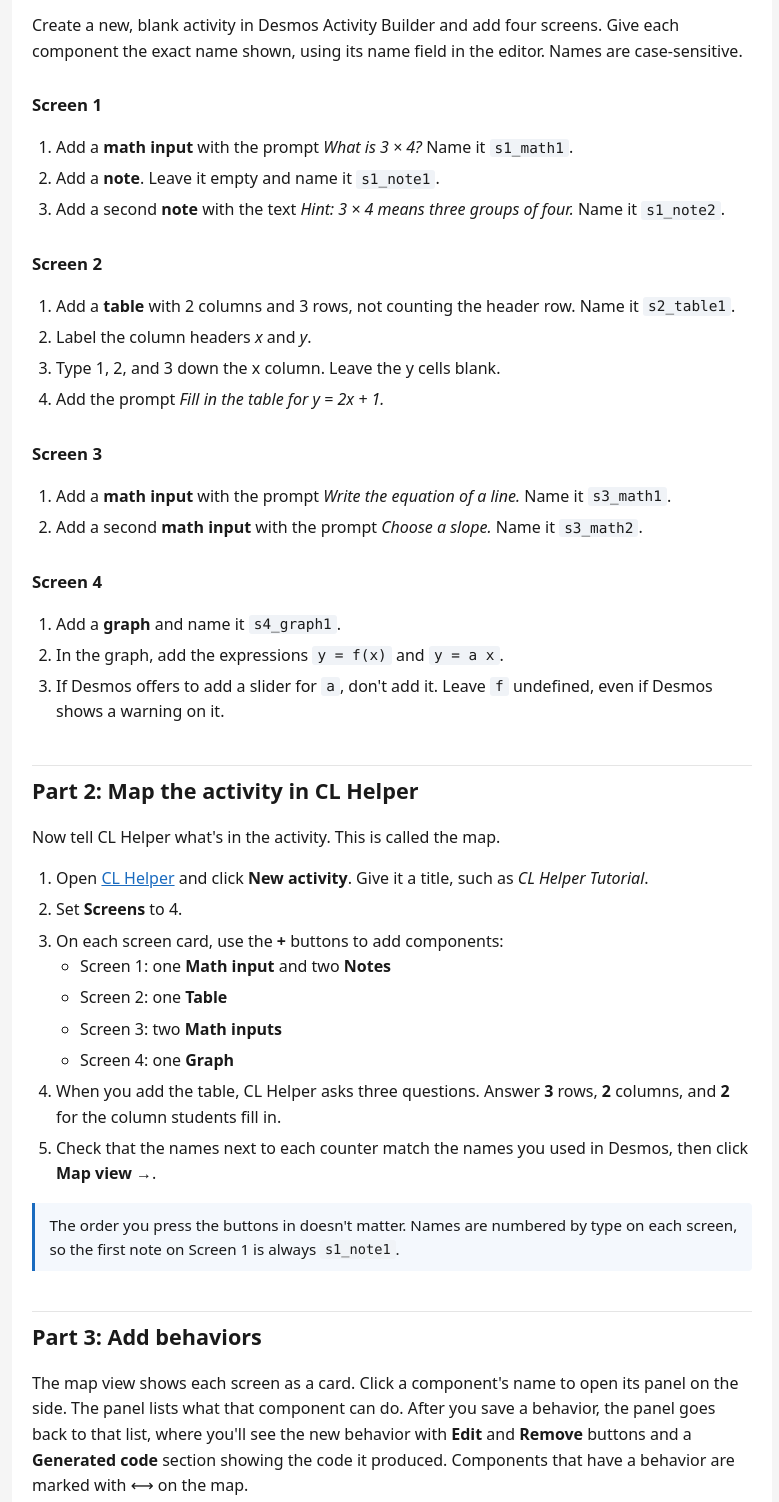
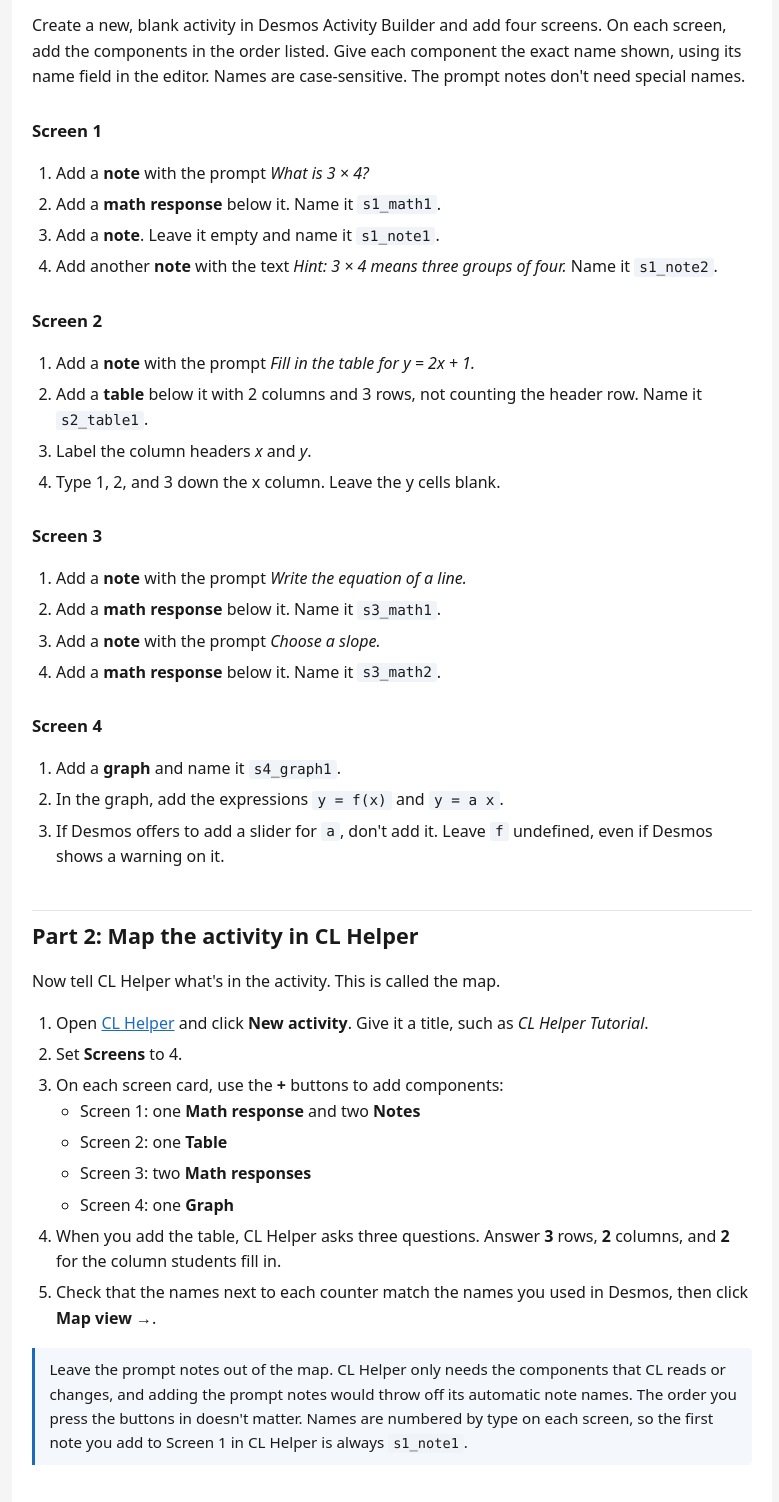
Before and after one commit to PabloG314/desmos-cl-helper, a website built with Vite: page tutorial.html in a window 1280 px wide. Shown: the part 841-2343 px from the top of the page, without its empty margins (248-1027 px from the left). Built offline with nearby package versions, Linux system fonts and the light colour scheme.

Commit message:
Say 'math response' and give each prompt its own note
Tutorial: Part 1 now has the teacher add a prompt note before each
component it belongs to, and Part 2 says to leave prompt notes out of
the map. 'Math input' becomes 'math response' throughout.

App: the component button and panel labels say 'Math response' to match
current Activity Builder wording. The internal type stays 'math', so
saved activities and share links still load.

Co-Authored-By: Claude Opus 5.5 <noreply@anthropic.com>
Claude-Session: https://claude.ai/code/session_01EDzdg2H62JoXTDdkYykYKP

```diff
--- a/src/ui/mappingPhase.ts
+++ b/src/ui/mappingPhase.ts
@@ -4,7 +4,7 @@ import { getAllDisplayNames } from '../model/naming';
 
 const COMPONENT_TYPES: { type: ComponentType; label: string }[] = [
   { type: 'note',   label: 'Note' },
-  { type: 'math',   label: 'Math input' },
+  { type: 'math',   label: 'Math response' },
   { type: 'text',   label: 'Text input' },
   { type: 'mc',     label: 'Multiple choice' },
   { type: 'check',  label: 'Checkboxes' },
--- a/tutorial.html
+++ b/tutorial.html
@@ -48,29 +48,33 @@
           up, so you can go straight to <a href="#map">Part 2</a>.
         </p>
         <p>
-          Create a new, blank activity in Desmos Activity Builder and add four screens. Give each component
-          the exact name shown, using its name field in the editor. Names are case-sensitive.
+          Create a new, blank activity in Desmos Activity Builder and add four screens. On each screen, add the
+          components in the order listed. Give each component the exact name shown, using its name field in the
+          editor. Names are case-sensitive. The prompt notes don't need special names.
         </p>
 
         <h3>Screen 1</h3>
         <ol>
-          <li>Add a <strong>math input</strong> with the prompt <em>What is 3 × 4?</em> Name it <code>s1_math1</code>.</li>
+          <li>Add a <strong>note</strong> with the prompt <em>What is 3 × 4?</em></li>
+          <li>Add a <strong>math response</strong> below it. Name it <code>s1_math1</code>.</li>
           <li>Add a <strong>note</strong>. Leave it empty and name it <code>s1_note1</code>.</li>
-          <li>Add a second <strong>note</strong> with the text <em>Hint: 3 × 4 means three groups of four.</em> Name it <code>s1_note2</code>.</li>
+          <li>Add another <strong>note</strong> with the text <em>Hint: 3 × 4 means three groups of four.</em> Name it <code>s1_note2</code>.</li>
         </ol>
 
         <h3>Screen 2</h3>
         <ol>
-          <li>Add a <strong>table</strong> with 2 columns and 3 rows, not counting the header row. Name it <code>s2_table1</code>.</li>
+          <li>Add a <strong>note</strong> with the prompt <em>Fill in the table for y = 2x + 1.</em></li>
+          <li>Add a <strong>table</strong> below it with 2 columns and 3 rows, not counting the header row. Name it <code>s2_table1</code>.</li>
           <li>Label the column headers <em>x</em> and <em>y</em>.</li>
           <li>Type 1, 2, and 3 down the x column. Leave the y cells blank.</li>
-          <li>Add the prompt <em>Fill in the table for y = 2x + 1.</em></li>
         </ol>
 
         <h3>Screen 3</h3>
         <ol>
-          <li>Add a <strong>math input</strong> with the prompt <em>Write the equation of a line.</em> Name it <code>s3_math1</code>.</li>
-          <li>Add a second <strong>math input</strong> with the prompt <em>Choose a slope.</em> Name it <code>s3_math2</code>.</li>
+          <li>Add a <strong>note</strong> with the prompt <em>Write the equation of a line.</em></li>
+          <li>Add a <strong>math response</strong> below it. Name it <code>s3_math1</code>.</li>
+          <li>Add a <strong>note</strong> with the prompt <em>Choose a slope.</em></li>
+          <li>Add a <strong>math response</strong> below it. Name it <code>s3_math2</code>.</li>
         </ol>
 
         <h3>Screen 4</h3>
@@ -90,9 +94,9 @@
           <li>
             On each screen card, use the <strong>+</strong> buttons to add components:
             <ul>
-              <li>Screen 1: one <strong>Math input</strong> and two <strong>Notes</strong></li>
+              <li>Screen 1: one <strong>Math response</strong> and two <strong>Notes</strong></li>
               <li>Screen 2: one <strong>Table</strong></li>
-              <li>Screen 3: two <strong>Math inputs</strong></li>
+              <li>Screen 3: two <strong>Math responses</strong></li>
               <li>Screen 4: one <strong>Graph</strong></li>
             </ul>
           </li>
@@ -103,8 +107,10 @@
           <li>Check that the names next to each counter match the names you used in Desmos, then click <strong>Map view →</strong>.</li>
         </ol>
         <p class="tut__aside">
-          The order you press the buttons in doesn't matter. Names are numbered by type on each screen, so
-          the first note on Screen 1 is always <code>s1_note1</code>.
+          Leave the prompt notes out of the map. CL Helper only needs the components that CL reads or changes,
+          and adding the prompt notes would throw off its automatic note names. The order you press the buttons
+          in doesn't matter. Names are numbered by type on each screen, so the first note you add to Screen 1 in CL
+          Helper is always <code>s1_note1</code>.
         </p>
       </section>
 
@@ -118,7 +124,7 @@
           have a behavior are marked with ⟷ on the map.
         </p>
         <p class="tut__aside">
-          You may also see an <strong>Ideas</strong> panel suggesting links such as plotting a math input on
+          You may also see an <strong>Ideas</strong> panel suggesting links such as plotting a math response on
           a later graph. Those are suggestions only. For this tutorial, follow the steps below.
         </p>
 
@@ -252,7 +258,7 @@ number("a"): s3_math2.numericValue
         <ul>
           <li><strong>Changing a behavior:</strong> click the component on the map and choose <strong>Edit</strong>. The script's badge changes to <em>Needs re-copying</em>. Copy it and paste it over the old code in Desmos.</li>
           <li><strong>Renaming a component:</strong> double-click its name on the map. CL Helper adds a <em>To do in Desmos</em> reminder, because you also have to change the name in Desmos and re-copy any scripts that mention it.</li>
-          <li><strong>Moving components or screens:</strong> drag them on the map. If an automatic name has to change (for example a math input moving from Screen 2 to Screen 5), CL Helper will tell you before anything changes.</li>
+          <li><strong>Moving components or screens:</strong> drag them on the map. If an automatic name has to change (for example a math response moving from Screen 2 to Screen 5), CL Helper will tell you before anything changes.</li>
           <li><strong>Saving:</strong> your work saves in this browser on its own. To move it to another computer, use <strong>Export file</strong> or <strong>Copy share link</strong> on the code page.</li>
         </ul>
       </section>
@@ -267,7 +273,7 @@ number("a"): s3_math2.numericValue
           <dd>The feedback waits for the student to press submit. Make sure you pressed it for <code>s1_math1</code> in student preview.</dd>
 
           <dt>The graph doesn't show the student's line.</dt>
-          <dd>Check that the graph has the expression <code>y = f(x)</code>, that <code>f</code> isn't defined anywhere else in the graph, and that the code went into the graph's CL rather than a math input's.</dd>
+          <dd>Check that the graph has the expression <code>y = f(x)</code>, that <code>f</code> isn't defined anywhere else in the graph, and that the code went into the graph's CL rather than a math response's.</dd>
 
           <dt>The second line ignores the slope.</dt>
           <dd>If Desmos added a slider for <code>a</code>, delete it. The slider overrides the value from CL.</dd>
```
Also changed, not shown: DESIGN.md (+2 -0 lines), src/codegen/templates.ts (+4 -4 lines), src/ui/behaviourPanel.ts (+4 -4 lines).
